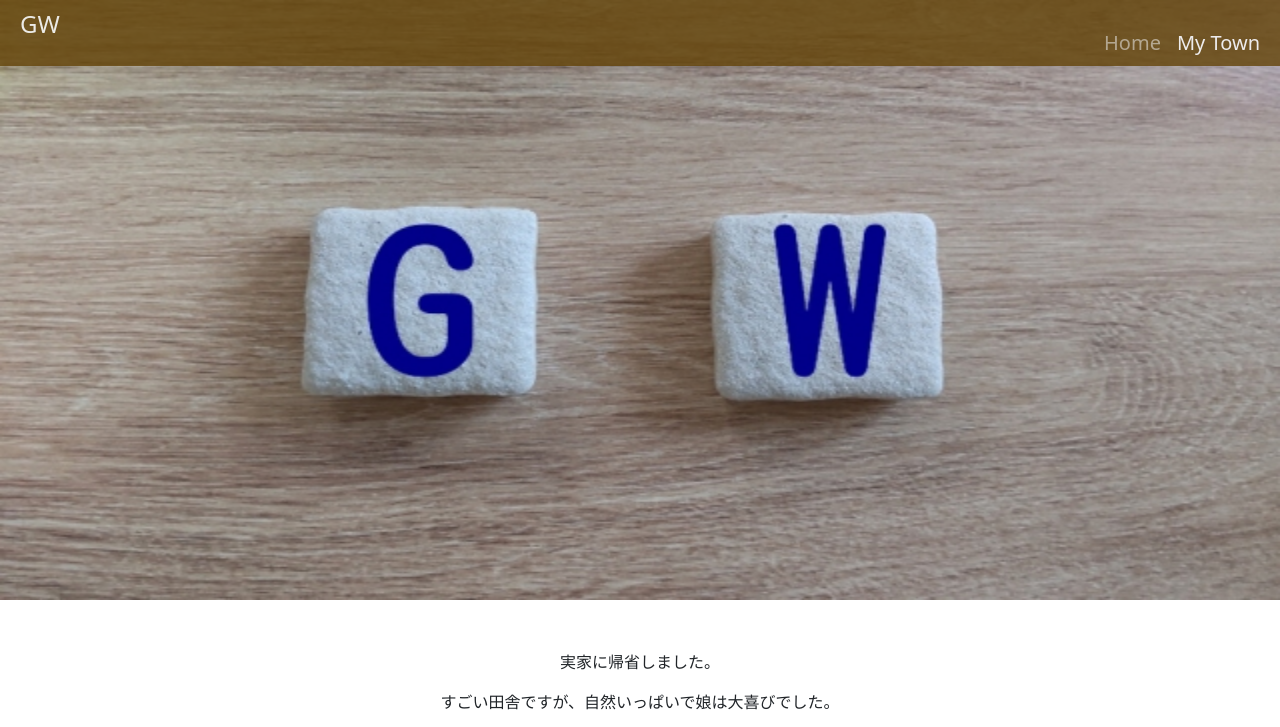
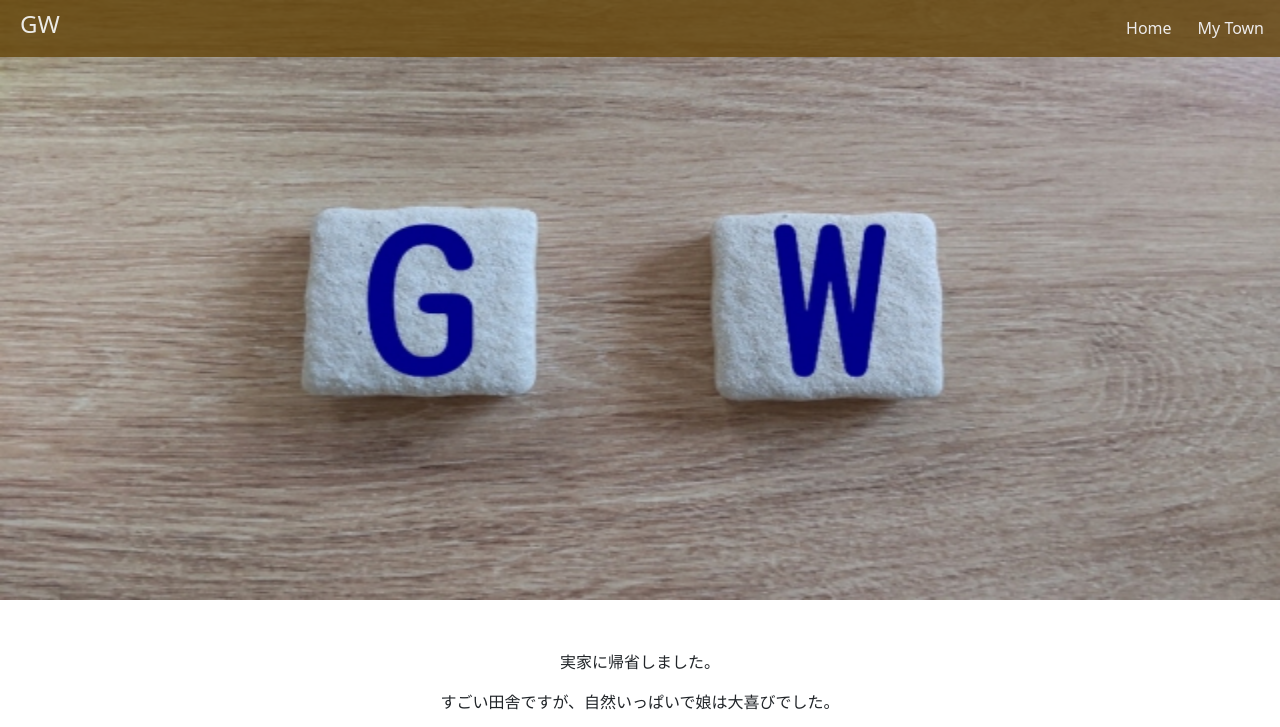
Before and after one commit to kesuidaginayawa/gw, a plain HTML site: page index.html in a window 1280 px wide. Shown: the top 727 px of the page. Drawn offline with nearby package versions, Linux system fonts and the light colour scheme.

Commit message:
Add files via upload

```diff
--- a/index.html
+++ b/index.html
@@ -14,19 +14,9 @@
         <h1>GW</h1>
       </div>
       <div class="header-right">
-        <nav class="navbar navbar-expand-lg navbar-dark" style="background-color:#634307;">
-          <div class="container-fluid">
-            <button class="navbar-toggler" type="button" data-bs-toggle="collapse" data-bs-target="#navbarNavAltMarkup" aria-controls="navbarNavAltMarkup" aria-expanded="false" aria-label="Toggle navigation">
-              <span class="navbar-toggler-icon"></span>
-            </button>
-            <div class="collapse navbar-collapse" id="navbarNavAltMarkup">
-              <div class="navbar-nav">
-                <a class="nav-link " aria-current="page" href="https://kesuidaginayawa.github.io/ko987ytghhbfr5t67u20230422/">Home</a>
-                <a class="nav-link active" href="https://kesuidaginayawa.github.io/mytown/">My Town</a>
-                <!-- <a class="nav-link" href="#">Contact</a> -->
-              </div>
-            </div>
-          </div>
+        <nav class="navbar" style="background-color:#634307;">
+                <a class="nav-link active" href="https://kesuidaginayawa.github.io/ko987ytghhbfr5t67u20230422/">Home</a>
+                <a class="nav-link" href="https://kesuidaginayawa.github.io/mytown/">My Town</a>
         </nav>
       </div>
     </header>
--- a/stylesheet.css
+++ b/stylesheet.css
@@ -87,21 +87,9 @@ li {
   float: right;
 }
 
-.navbar a {
-  padding: 20px 10px 0 0 ;
-  display: block;
-  float:left;
-  font-size:20px;
-  font-weight:normal;
-
-}
-
-.navbar {
-  color:white
-}
-
-.menu-icon {
+.header-right a {
   color:white;
+  padding-left:10px
 }
 
 
```
